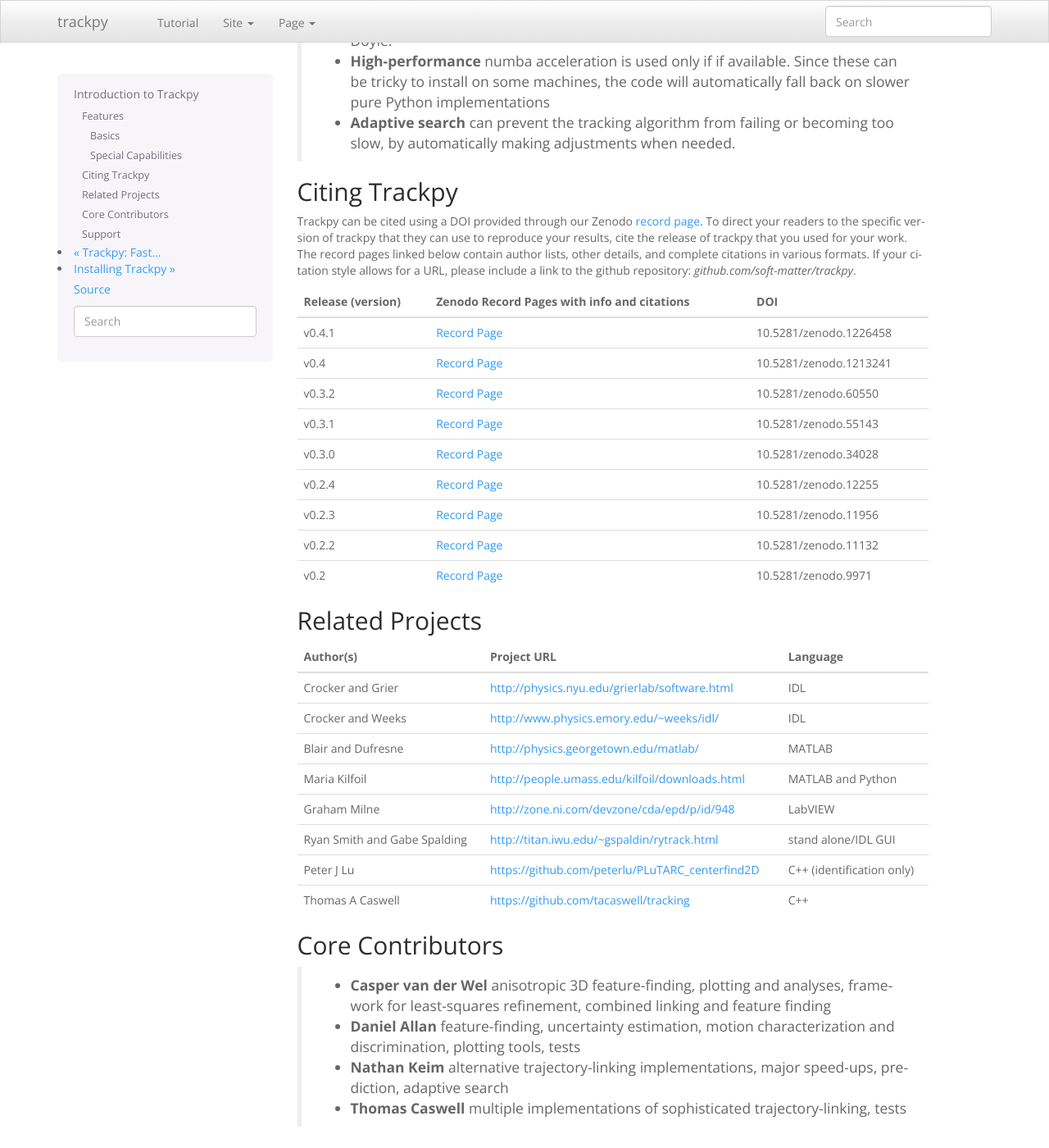
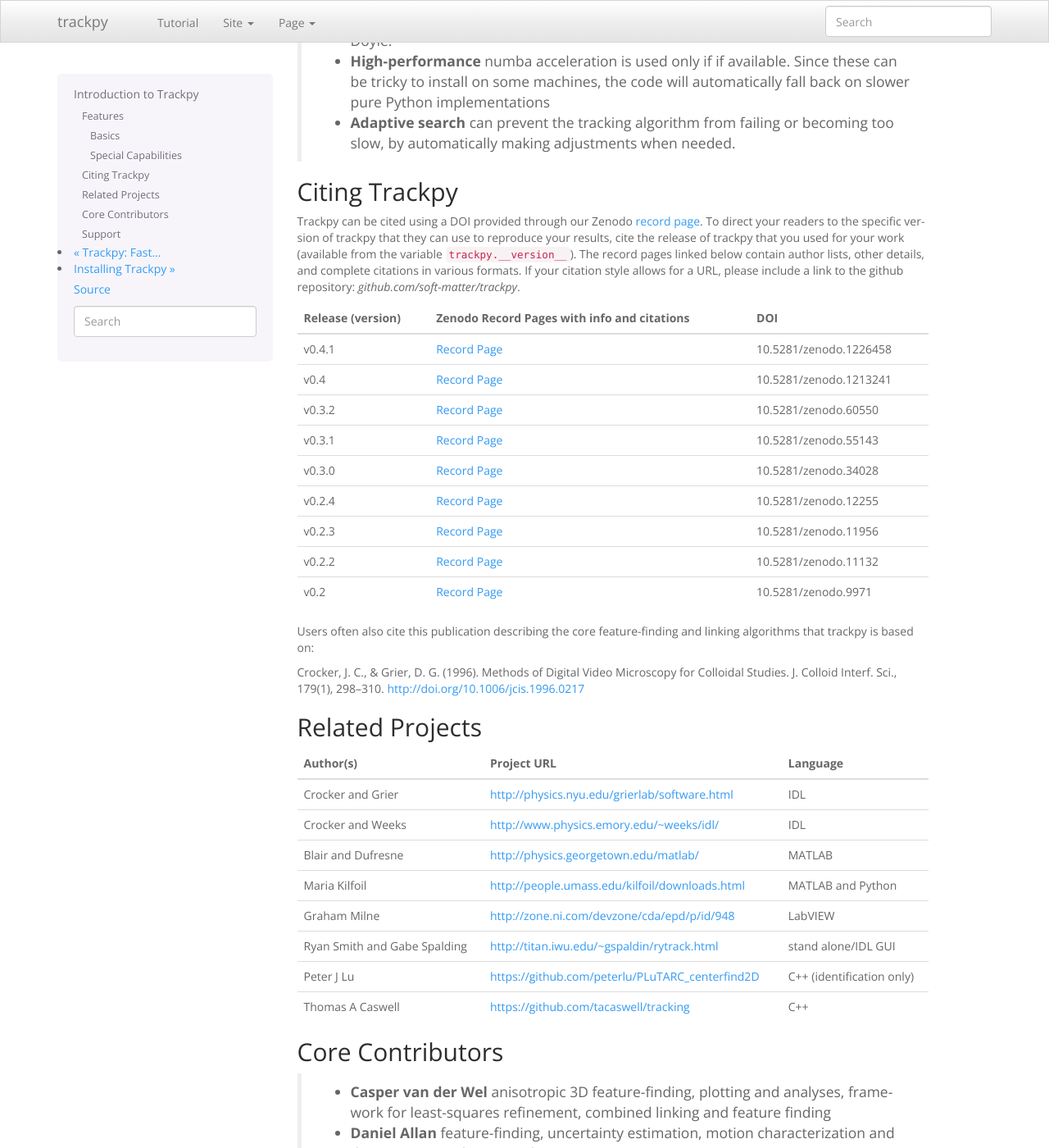
Before and after one commit to soft-matter/trackpy, a Sphinx documentation site: the page built from doc/introduction.rst, in a window 1280 px wide and 1400 px high, scrolled down 1193 px. Shown: the whole window at 82% size. Built offline with Sphinx 7.4.7, drawn with Linux system fonts in a browser that asks for light colours; pages that are not in the unit, such as notebooks, are missing from menus; the version number could not be read and is left out.

Commit message:
DOC: Add Crocker & Grier to citing advice.

```diff
--- a/doc/introduction.rst
+++ b/doc/introduction.rst
@@ -72,7 +72,8 @@
 Trackpy can be cited using a DOI provided through our Zenodo
 `record page <https://zenodo.org/record/1213240>`_. To direct your
 readers to the specific version of trackpy that they can use to reproduce
-your results, cite the release of trackpy that you used for your work. The
+your results, cite the release of trackpy that you used for your work
+(available from the variable ``trackpy.__version__``). The
 record pages linked below contain author lists, other details, and complete
 citations in various formats. If your citation style allows for a URL,
 please include a link to the github repository:
@@ -91,6 +92,12 @@
 v0.2.2            `Record Page <https://zenodo.org/record/11132>`__   10.5281/zenodo.11132
 v0.2              `Record Page <https://zenodo.org/record/9971>`__    10.5281/zenodo.9971
 ================= =================================================== ======================
+
+Users often also cite this publication describing the core feature-finding
+and linking algorithms that trackpy is based on:
+
+Crocker, J. C., & Grier, D. G. (1996). Methods of Digital Video Microscopy for Colloidal Studies.
+J. Colloid Interf. Sci., 179(1), 298–310. http://doi.org/10.1006/jcis.1996.0217
 
 Related Projects
 ^^^^^^^^^^^^^^^^
```
